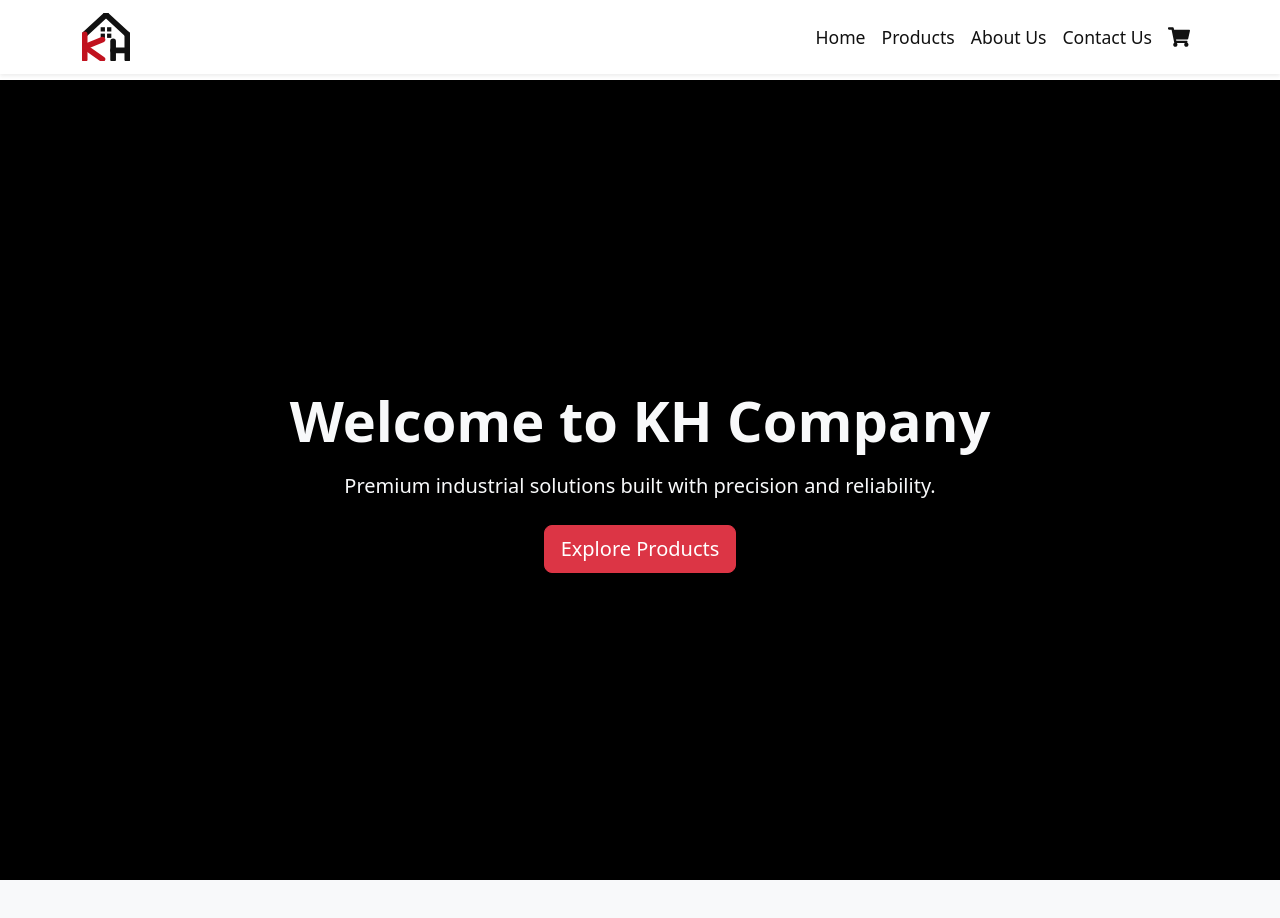
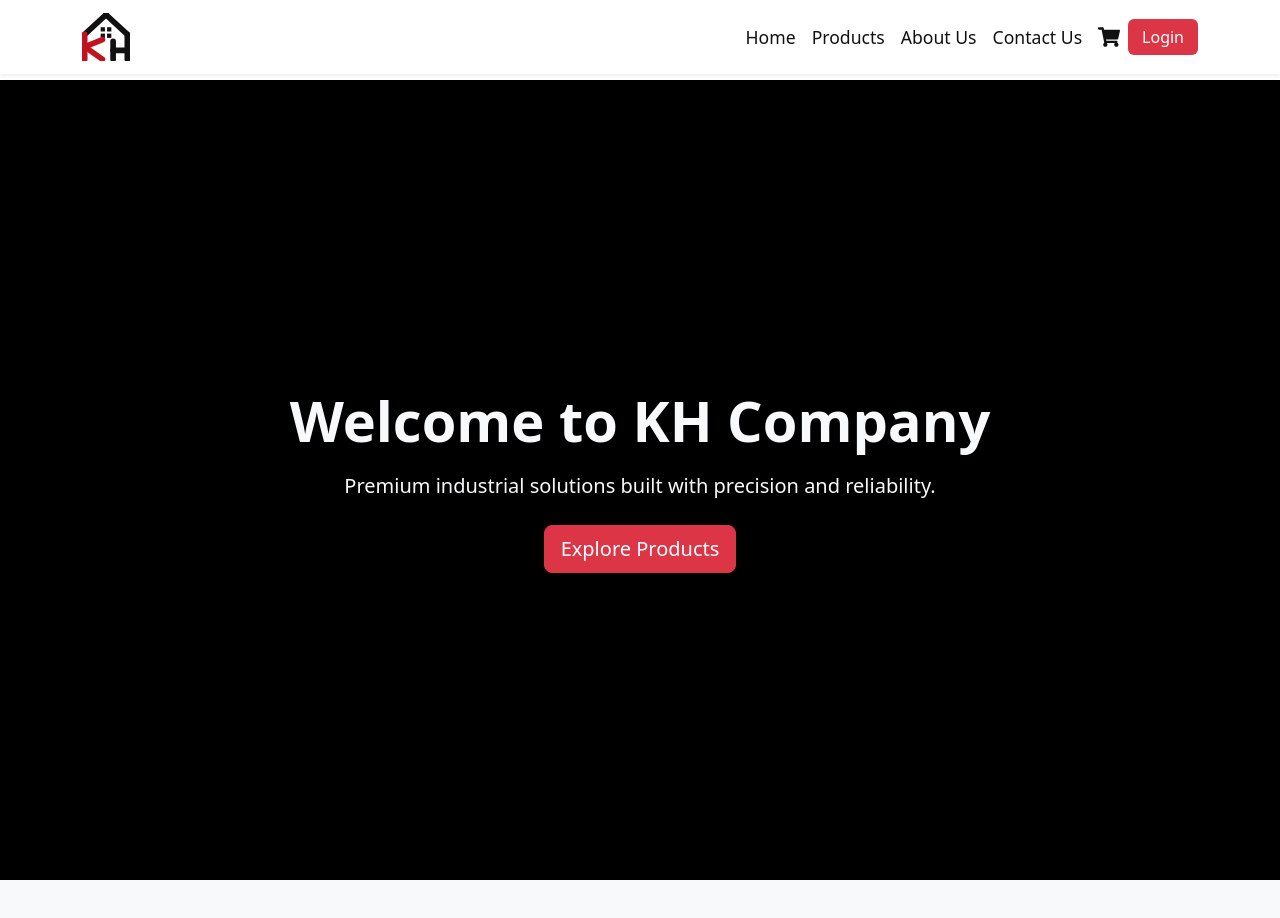
Before and after one commit to Shoshaan/home-king, a React (Vite) app: page / in a window 1280 px wide. Shown: the top 918 px of the page. Built offline with nearby package versions, Linux system fonts and the light colour scheme.

Commit message:
login enhancement

```diff
--- a/src/layout/Navbar.jsx
+++ b/src/layout/Navbar.jsx
@@ -14,6 +14,10 @@ export const CustomNavbar = () => {
   const cartCount = cartItems.reduce((total, item) => total + item.quantity, 0);
   const [expanded, setExpanded] = useState(false);
   const { user, logout } = useAuth();
+  const handleLogout = () => {
+    logout();
+    navigate("/login");
+  };
 
   useEffect(() => {
     if (location.pathname !== "/") {
@@ -142,11 +146,19 @@ export const CustomNavbar = () => {
               </span>
             </Nav.Link>
 
-            {user && (
-              <button className="logout-btn" onClick={logout}>
-                Logout
-              </button>
-            )}
+            {/* RIGHT SIDE */}
+            {/* RIGHT SIDE */}
+            <div className="d-flex align-items-center gap-2">
+              {!user ? (
+                <Link to="/login" className="login-btn">
+                  Login
+                </Link>
+              ) : (
+                <button className="logout-btn" onClick={handleLogout}>
+                  Logout
+                </button>
+              )}
+            </div>
           </Nav>
         </Navbar.Collapse>
       </Container>
--- a/src/styles/theme.css
+++ b/src/styles/theme.css
@@ -278,3 +278,30 @@ html {
   background: #dc3545;
   color: white;
 }
+
+.login-btn {
+  background: #dc3545;
+  color: white;
+  padding: 6px 14px;
+  border-radius: 6px;
+  text-decoration: none;
+  transition: 0.2s;
+}
+
+.login-btn:hover {
+  background: #bb2d3b;
+}
+
+.logout-btn {
+  background: transparent;
+  border: 1px solid #dc3545;
+  color: #dc3545;
+  padding: 6px 14px;
+  border-radius: 6px;
+  transition: 0.2s;
+}
+
+.logout-btn:hover {
+  background: #dc3545;
+  color: white;
+}
```
